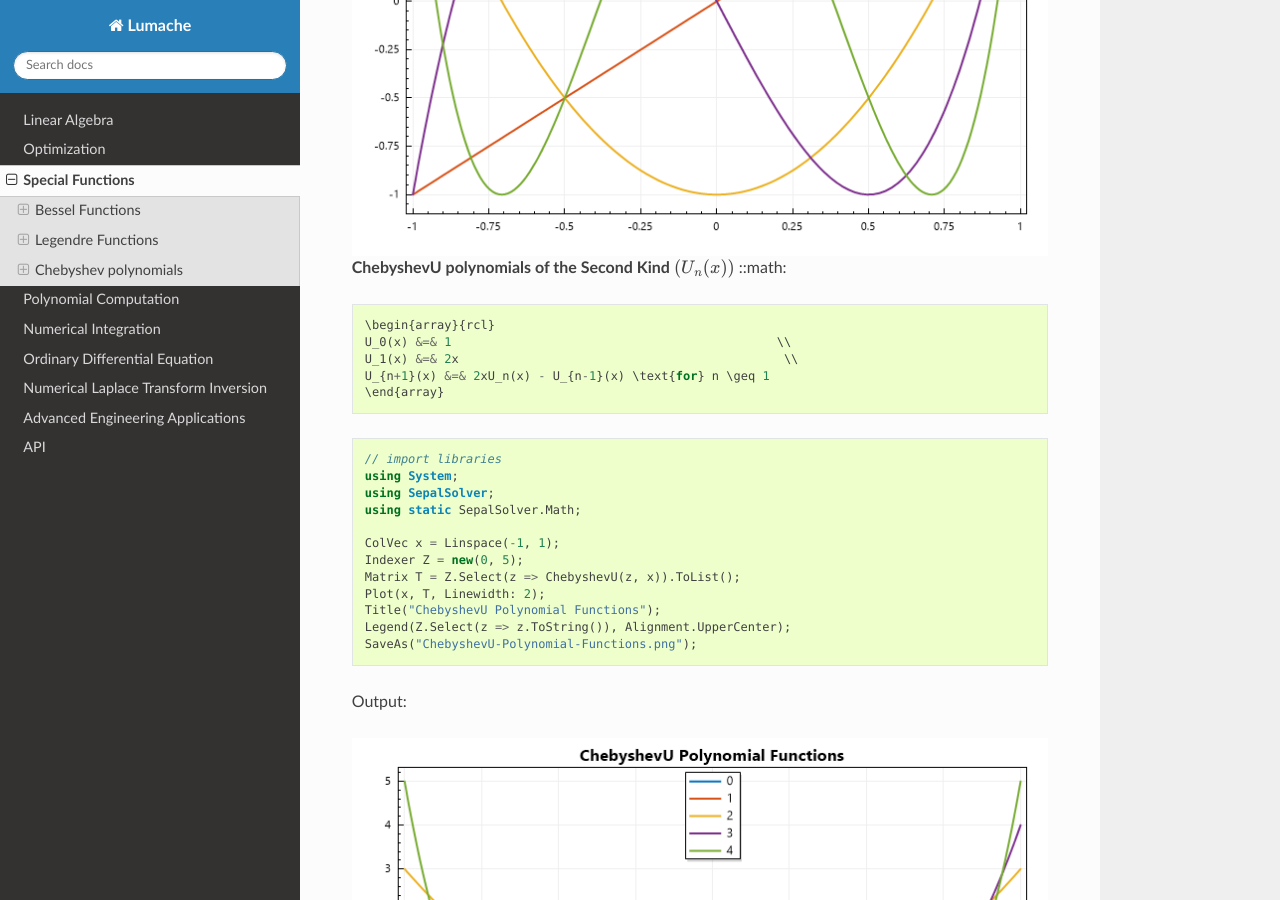
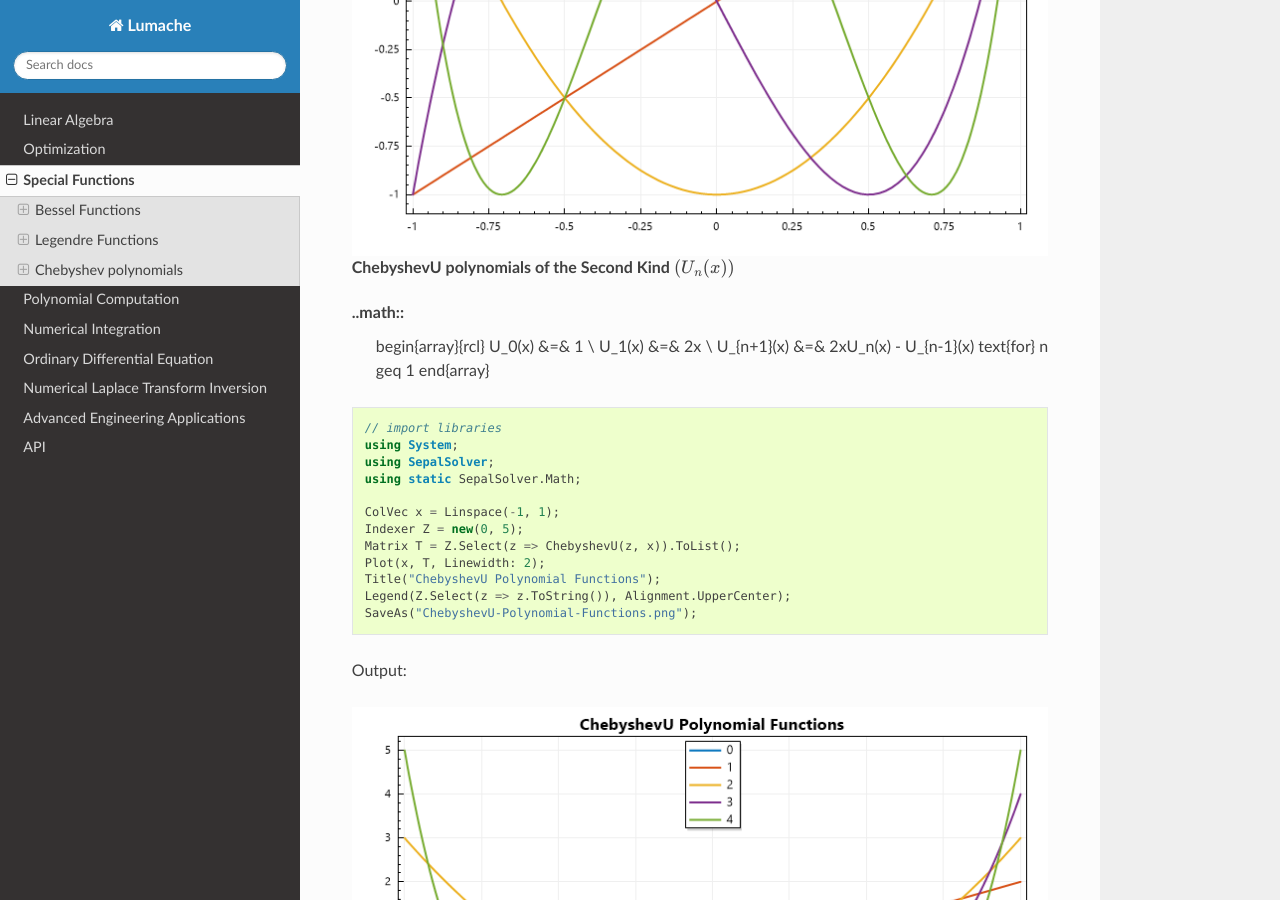
Before and after one commit to cyphercrescent/sepalsolver-doc, a Sphinx documentation site: the page built from docs/source/Special_Function.rst, in a window 1280 px wide and 900 px high, scrolled down 6667 px. Built offline with Sphinx 7.4.7 and the Read the Docs theme 3.1.0, drawn with Linux system fonts in a browser that asks for light colours; part of the change alters nothing that is shown.

```diff
--- a/docs/source/Special_Function.rst
+++ b/docs/source/Special_Function.rst
@@ -192,7 +192,7 @@ Types of Chebyshev polynomials
 ==============================
 **ChebyshevT polynomials of the First Kind** :math:`(T_n(x))`
 
-::math::
+..math::
    \begin{array}{rcl}
    T_0(x) &=& 1                                             \\
    T_1(x) &=& x                                             \\
@@ -224,7 +224,8 @@ Output:
 
 
 **ChebyshevU polynomials of the Second Kind** :math:`(U_n(x))`
-::math::
+
+..math::
    \begin{array}{rcl}
    U_0(x) &=& 1                                             \\
    U_1(x) &=& 2x                                             \\
```
